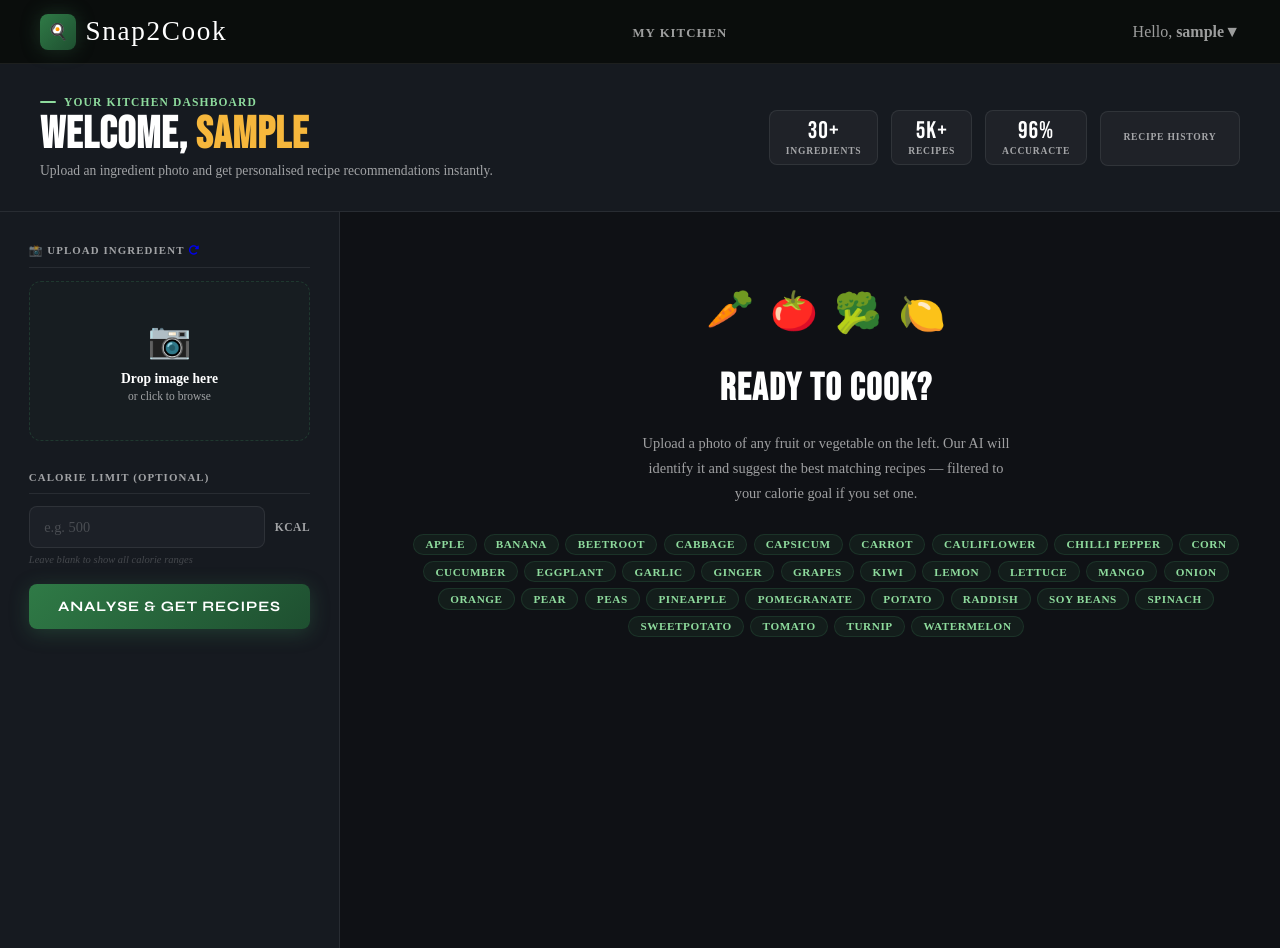
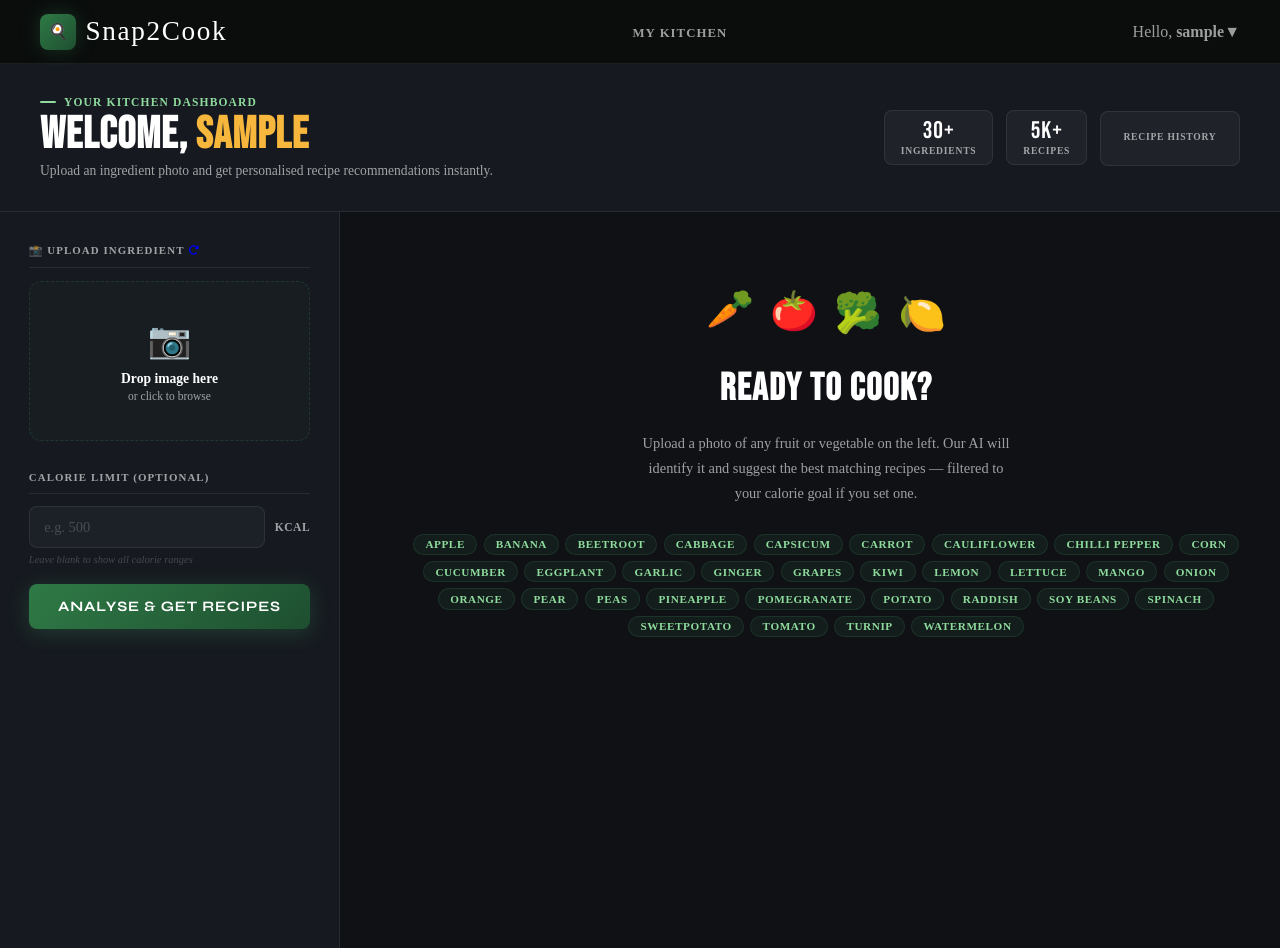
Before and after one commit to annmaryrifna/Snap2Cook-DL-project-, a Flask app: page /userhome in a window 1280 px wide. Run offline with Flask 3, Linux system fonts and the light colour scheme; the visitor is signed in with stand-in values (Sample User, id 1); parts of the project's set-up code (start-up, migrations or seed data) failed here and were passed over.

Commit message:
Change Css

```diff
--- a/Project/templates/userhome.html
+++ b/Project/templates/userhome.html
@@ -71,10 +71,6 @@
       <div class="uh-stat-pill">
         <div class="uh-stat-pill__num">5K+</div>
         <div class="uh-stat-pill__label">Recipes</div>
-      </div>
-      <div class="uh-stat-pill">
-        <div class="uh-stat-pill__num">96%</div>
-        <div class="uh-stat-pill__label">Accuracte</div>
       </div>
       <div class="uh-history-btn">
         <a href="/history" class="uh-stat-pill__label">Recipe History</a>
```
